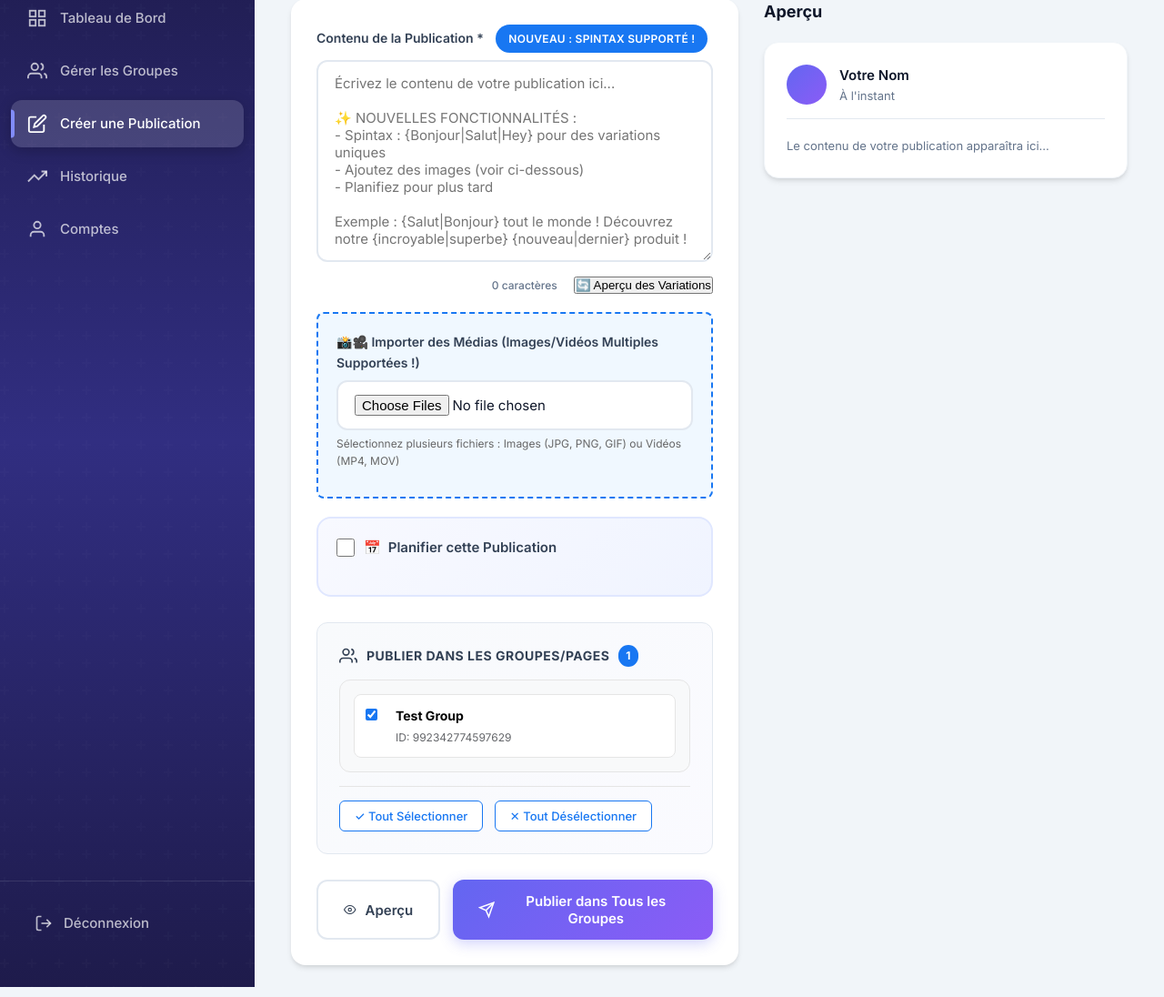
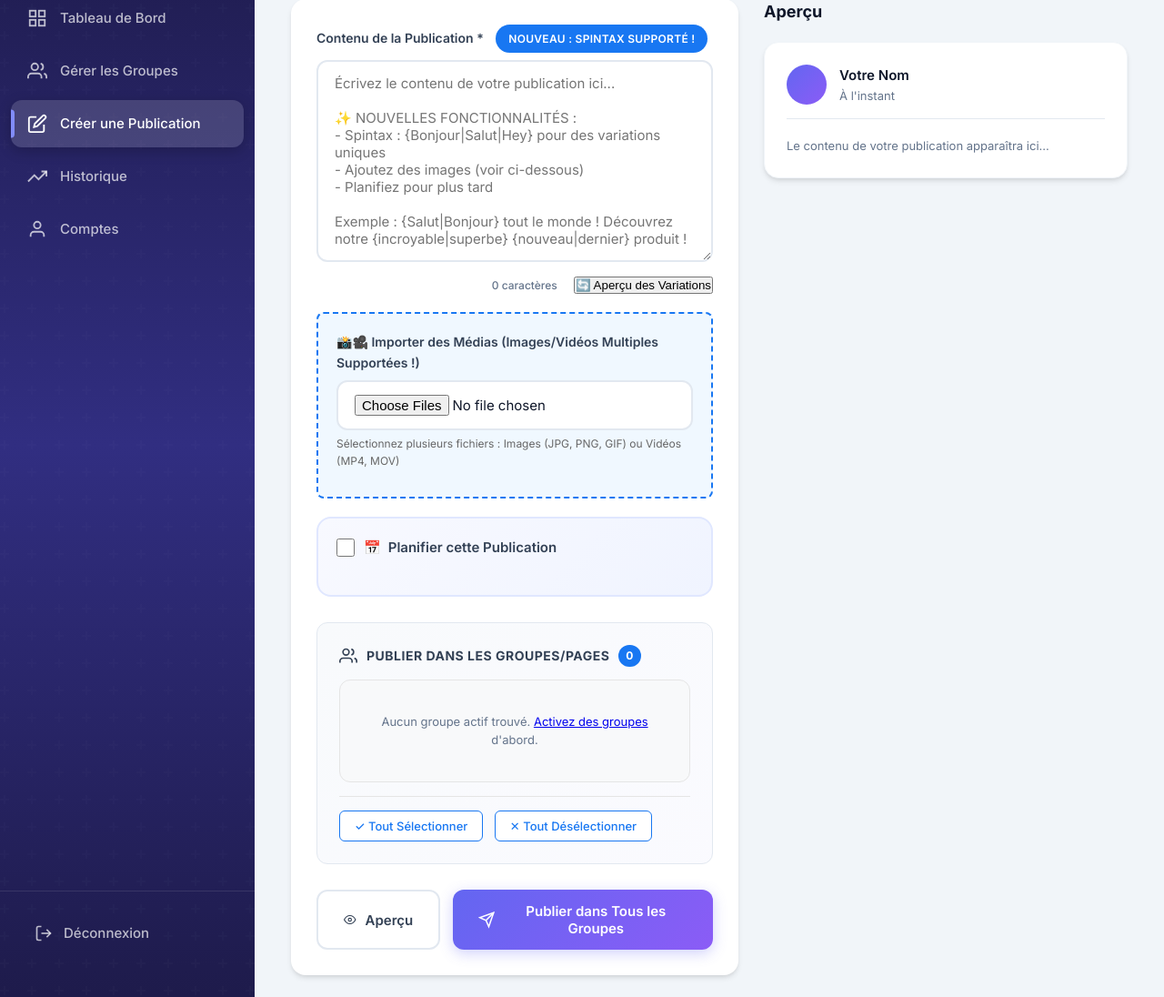
Before and after one commit to iboyoka1/fb-auto-poster, a Flask app: page /post in a window 1280 px wide. Shown: the part 116-1212 px from the top of the page at 91% size. Run offline with Flask 3, Linux system fonts and the light colour scheme; the visitor is signed in with stand-in values (Sample User, id 1).

Commit message:
Fix: show only active groups in post form + add debug logging

```diff
--- a/app.py
+++ b/app.py
@@ -1187,10 +1187,12 @@ def create_post():
             content = data.get('content', '')
             selected_groups = data.get('groups', [])
             media_files = []
+            logger.info(f"[POST] JSON request - groups received: {selected_groups}")
         else:
             # Handle file uploads
             content = request.form.get('content', '')
             selected_groups = request.form.getlist('groups[]')
+            logger.info(f"[POST] Form request - groups[] received: {selected_groups}")
             # Keep as strings - usernames can be numeric IDs or alphanumeric names
 
             # Handle uploaded files
@@ -1219,6 +1221,8 @@ def create_post():
         with open(f"{PROJECT_ROOT}/groups.json", "r", encoding='utf-8') as f:
             all_groups = json.load(f)
 
+        logger.info(f"[POST] All groups in file: {len(all_groups)} - usernames: {[g.get('username') for g in all_groups]}")
+
         # Accept both indices and usernames for selected_groups
         groups_to_post = []
         if selected_groups:
@@ -1227,13 +1231,20 @@ def create_post():
                     # Index
                     if 0 <= g < len(all_groups):
                         groups_to_post.append(all_groups[g])
+                        logger.info(f"[POST] Matched group by index {g}")
                 elif isinstance(g, str):
-                    # Username
+                    # Username - match against all groups
                     match = next((grp for grp in all_groups if str(grp.get('username')) == str(g)), None)
                     if match:
                         groups_to_post.append(match)
+                        logger.info(f"[POST] Matched group by username: {g}")
+                    else:
+                        logger.warning(f"[POST] No match found for username: {g}")
         else:
             groups_to_post = all_groups
+            logger.info("[POST] No groups selected, using all groups")
+
+        logger.info(f"[POST] Final groups to post: {len(groups_to_post)}")
 
         if not groups_to_post:
             conn = sqlite3.connect(DATABASE)
--- a/templates/post.html
+++ b/templates/post.html
@@ -596,12 +596,12 @@ async function loadGroups() {
         const data = await response.json();
 
         if (data.success) {
-            // Show all groups (member, straight, active, etc.) - not just 'straight'
-            groups = data.groups;
+            // Filter to show ONLY active groups (status = 'straight' or 'active')
+            groups = data.groups.filter(g => g.status === 'straight' || g.status === 'active');
 
             const container = document.getElementById('groupsList');
             if (groups.length === 0) {
-                container.innerHTML = '<p class="text-muted" style="padding: 20px; text-align: center;">No groups found. <a href="/groups">Discover groups</a> first.</p>';
+                container.innerHTML = '<p class="text-muted" style="padding: 20px; text-align: center;">Aucun groupe actif trouvé. <a href="/groups">Activez des groupes</a> d\'abord.</p>';
             } else {
                 container.innerHTML = `
                     <div class="groups-grid">
@@ -624,7 +624,7 @@ async function loadGroups() {
         }
     } catch (error) {
         console.error('Failed to load groups:', error);
-        document.getElementById('groupsList').innerHTML = '<p class="error" style="padding: 20px; text-align: center;">Failed to load groups</p>';
+        document.getElementById('groupsList').innerHTML = '<p class="error" style="padding: 20px; text-align: center;">Échec du chargement des groupes</p>';
     }
 }
 
```
